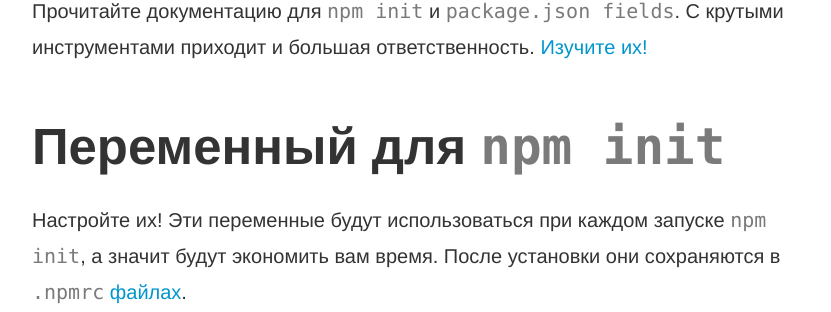
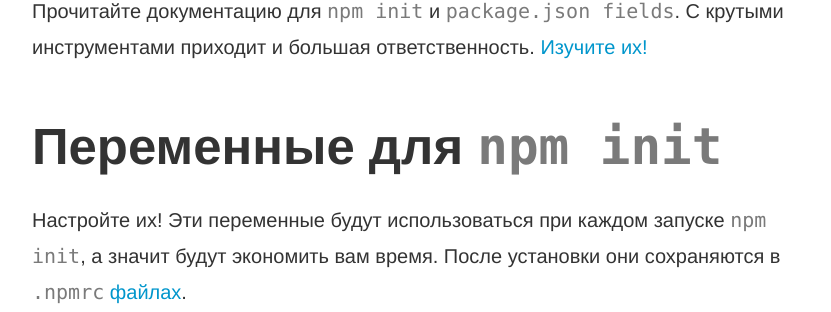
Before and after one commit to vislogurov/csssr.github.io, a Jekyll site: the page built from _posts/2015-04-21-npm-init.md, in a window 1280 px wide. Shown: the part 878-1190 px from the top of the page, without its empty margins (224-1055 px from the left). Built offline with Jekyll 4.4.1, drawn with Linux system fonts in a browser that asks for light colours; Markdown is read by kramdown in place of the engine named in the settings.

Commit message:
обновил глупый заголовок

```diff
--- a/_posts/2015-04-21-npm-init.md
+++ b/_posts/2015-04-21-npm-init.md
@@ -17,7 +17,7 @@
 [init]: https://docs.npmjs.com/cli/init
 [pkg]: https://docs.npmjs.com/files/package.json
 
-## Переменный для `npm init`
+## Переменные для `npm init`
 
 Настройте их! Эти переменные будут использоваться при каждом запуске `npm init`,
 а значит будут экономить вам время. После установки они сохраняются
```
